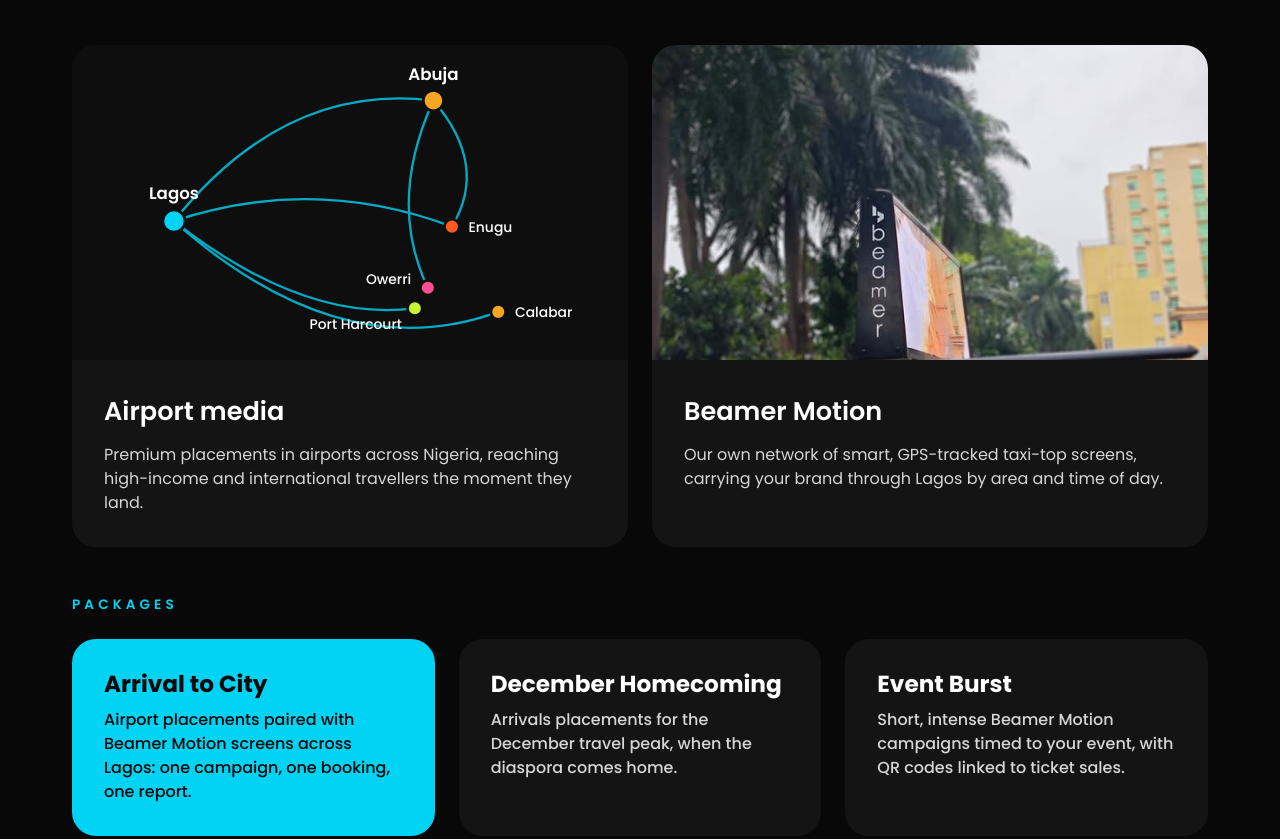
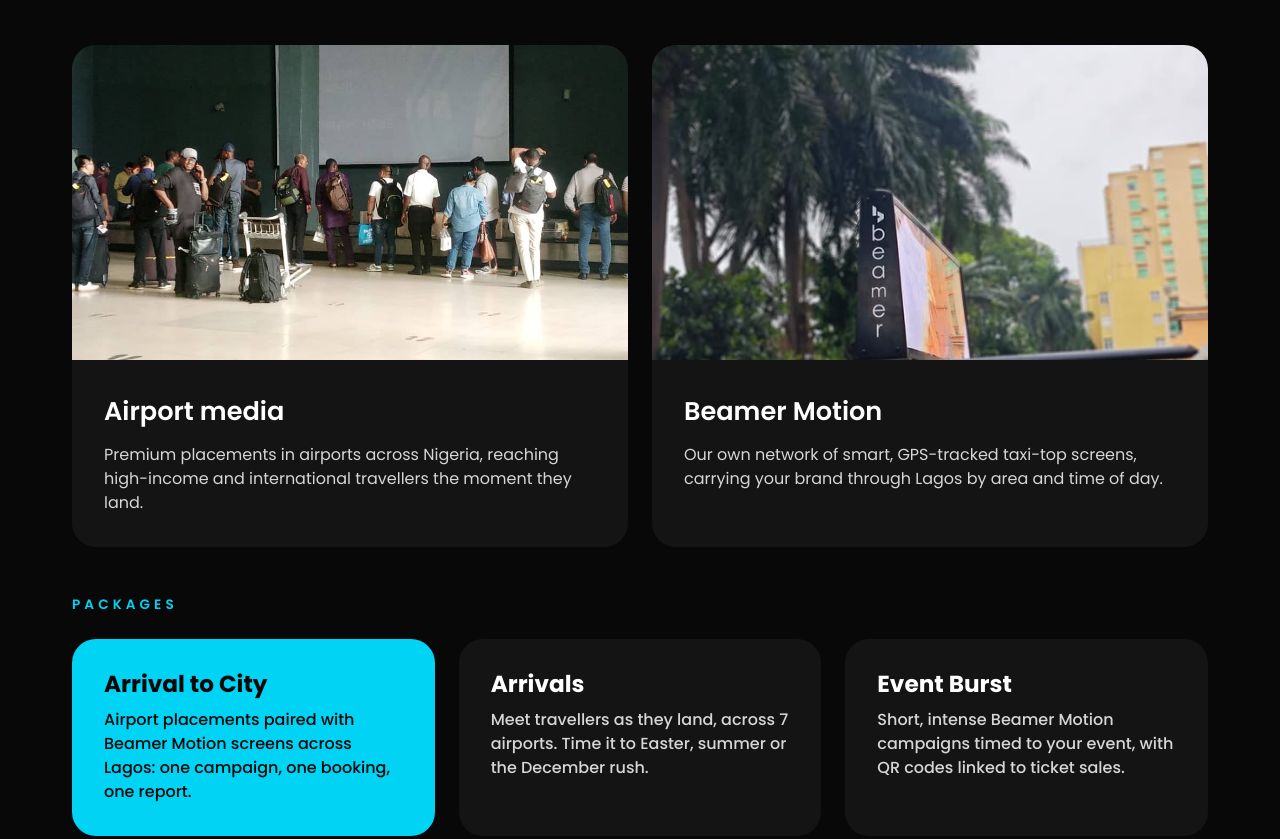
Before and after one commit to dapotej/beamer_landing, a plain HTML site: page index.html in a window 1280 px wide. Shown: the part 1768-2607 px from the top of the page. Drawn offline with Linux system fonts and the light colour scheme.

Commit message:
Use a real airport photo and make seasonal copy evergreen
- Airport media card: replace the stylised map with a photo of an
  arrivals hall with an ad placement above the baggage carousel
- Who it's for: brands card asks "Launching something big?" instead
  of "December coming?"
- Packages: "December Homecoming" becomes "Arrivals", timed to
  Easter, summer or December

Co-Authored-By: Claude Opus 5.5 <noreply@anthropic.com>
Claude-Session: https://claude.ai/code/session_013BnfmQfkSEztpQ3WLFQPeb

```diff
--- a/index.html
+++ b/index.html
@@ -112,19 +112,7 @@ section.wrap,section>.wrap{padding-top:3.5rem !important;padding-bottom:3.5rem !
 </div>
 <div style="display: grid; grid-template-columns: repeat(auto-fit, minmax(300px, 1fr)); gap: 1.5rem">
 <div style="box-sizing: border-box; background: #141414; border-radius: 1.5rem; overflow: hidden; display: flex; flex-direction: column">
-<svg role="img" aria-label="Stylised map of Nigerian airport cities linked by flight paths" viewBox="0 0 600 340" style="display: block; width: 100%; height: auto; font-family: 'Poppins', sans-serif">
-<rect width="600" height="340" fill="#0E0E0E"></rect>
-<g fill="none" stroke="#00D3F3" stroke-width="2.5" stroke-linecap="round" opacity="0.8">
-<path d="M110 190 Q230 40 390 60"></path><path d="M110 190 Q260 140 410 196"></path><path d="M110 190 Q250 300 370 284"></path><path d="M110 190 Q290 350 460 288"></path><path d="M390 60 Q450 130 410 196"></path><path d="M390 60 Q340 170 384 262"></path>
-</g>
-<g stroke="#0E0E0E" stroke-width="3">
-<circle cx="110" cy="190" r="12" fill="#00D3F3"></circle><circle cx="390" cy="60" r="11" fill="#F5A623"></circle><circle cx="370" cy="284" r="8" fill="#C6F432"></circle><circle cx="410" cy="196" r="8" fill="#FF5A1F"></circle><circle cx="384" cy="262" r="8" fill="#FF4D94"></circle><circle cx="460" cy="288" r="8" fill="#F5A623"></circle>
-</g>
-<g fill="#FFFFFF" font-size="18" font-weight="600">
-<text x="110" y="166" text-anchor="middle">Lagos</text><text x="390" y="38" text-anchor="middle">Abuja</text>
-<text x="428" y="202" font-size="15" font-weight="500">Enugu</text><text x="366" y="258" text-anchor="end" font-size="15" font-weight="500">Owerri</text><text x="356" y="306" text-anchor="end" font-size="15" font-weight="500">Port Harcourt</text><text x="478" y="294" font-size="15" font-weight="500">Calabar</text>
-</g>
-</svg>
+<img src="assets/airport-arrivals.jpg" alt="Travellers collecting luggage in a Nigerian airport arrivals hall, beneath a large advertising screen" style="display: block; width: 100%; height: auto; aspect-ratio: 600 / 340; object-fit: cover; object-position: center">
 <div style="box-sizing: border-box; padding: 2rem; display: flex; flex-direction: column; gap: 0.75rem">
 <h3 style="margin: 0; font-size: 1.6rem; font-weight: 600">Airport media</h3>
 <p style="margin: 0; color: #D6D6D6">Premium placements in airports across Nigeria, reaching high-income and international travellers the moment they land.</p>
@@ -142,7 +130,7 @@ section.wrap,section>.wrap{padding-top:3.5rem !important;padding-bottom:3.5rem !
 <div class="eyebrow" style="font-size: 0.85rem; font-weight: 600; letter-spacing: 0.3em; color: #00D3F3">PACKAGES</div>
 <div style="display: grid; grid-template-columns: repeat(auto-fit, minmax(260px, 1fr)); gap: 1.5rem">
 <div style="box-sizing: border-box; padding: 2rem; background: #00D3F3; color: #080808; border-radius: 1.5rem; display: flex; flex-direction: column; gap: 0.6rem"><h3 style="margin: 0; font-size: 1.45rem; font-weight: 700; line-height: 1.2">Arrival to City</h3><p style="margin: 0; color: #080808; font-weight: 500">Airport placements paired with Beamer Motion screens across Lagos: one campaign, one booking, one report.</p></div>
-<div style="box-sizing: border-box; padding: 2rem; background: #141414; color: #FFFFFF; border-radius: 1.5rem; display: flex; flex-direction: column; gap: 0.6rem"><h3 style="margin: 0; font-size: 1.45rem; font-weight: 700; line-height: 1.2">December Homecoming</h3><p style="margin: 0; color: #D6D6D6; font-weight: 500">Arrivals placements for the December travel peak, when the diaspora comes home.</p></div>
+<div style="box-sizing: border-box; padding: 2rem; background: #141414; color: #FFFFFF; border-radius: 1.5rem; display: flex; flex-direction: column; gap: 0.6rem"><h3 style="margin: 0; font-size: 1.45rem; font-weight: 700; line-height: 1.2">Arrivals</h3><p style="margin: 0; color: #D6D6D6; font-weight: 500">Meet travellers as they land, across 7 airports. Time it to Easter, summer or the December rush.</p></div>
 <div style="box-sizing: border-box; padding: 2rem; background: #141414; color: #FFFFFF; border-radius: 1.5rem; display: flex; flex-direction: column; gap: 0.6rem"><h3 style="margin: 0; font-size: 1.45rem; font-weight: 700; line-height: 1.2">Event Burst</h3><p style="margin: 0; color: #D6D6D6; font-weight: 500">Short, intense Beamer Motion campaigns timed to your event, with QR codes linked to ticket sales.</p></div>
 </div>
 <div><a href="#kit" style="display: inline-block; text-decoration: none; padding: 1rem 1.8rem; border: 2px solid #FFFFFF; border-radius: 999px; font-weight: 600">Ask about packages</a></div>
@@ -200,7 +188,7 @@ section.wrap,section>.wrap{padding-top:3.5rem !important;padding-bottom:3.5rem !
 <p style="margin: 0; font-size: 1.1rem; color: #3A3A3A">Find yourself below.</p>
 </div>
 <div style="display: grid; grid-template-columns: repeat(auto-fit, minmax(200px, 1fr)); gap: 1.25rem">
-<div style="box-sizing: border-box; padding: 2rem; background: #FFFFFF; border-radius: 1.5rem; display: flex; flex-direction: column; gap: 0.6rem"><div style="width: 2.5rem; height: 0.5rem; background: #00D3F3; border-radius: 999px"></div><div style="font-size: 0.8rem; font-weight: 600; letter-spacing: 0.15em; text-transform: uppercase; color: #5A5A5A">Brands</div><h3 style="margin: 0; font-size: 1.3rem; font-weight: 600; line-height: 1.25">December coming?</h3><p style="margin: 0; color: #3A3A3A">Arrivals and the city as one campaign, with a report your leadership will read.</p></div>
+<div style="box-sizing: border-box; padding: 2rem; background: #FFFFFF; border-radius: 1.5rem; display: flex; flex-direction: column; gap: 0.6rem"><div style="width: 2.5rem; height: 0.5rem; background: #00D3F3; border-radius: 999px"></div><div style="font-size: 0.8rem; font-weight: 600; letter-spacing: 0.15em; text-transform: uppercase; color: #5A5A5A">Brands</div><h3 style="margin: 0; font-size: 1.3rem; font-weight: 600; line-height: 1.25">Launching something big?</h3><p style="margin: 0; color: #3A3A3A">Arrivals and the city as one campaign, with a report your leadership will read.</p></div>
 <div style="box-sizing: border-box; padding: 2rem; background: #FFFFFF; border-radius: 1.5rem; display: flex; flex-direction: column; gap: 0.6rem"><div style="width: 2.5rem; height: 0.5rem; background: #FF5A1F; border-radius: 999px"></div><div style="font-size: 0.8rem; font-weight: 600; letter-spacing: 0.15em; text-transform: uppercase; color: #5A5A5A">Agencies</div><h3 style="margin: 0; font-size: 1.3rem; font-weight: 600; line-height: 1.25">Need it on the client's desk by Friday?</h3><p style="margin: 0; color: #3A3A3A">Fast quotes, a clear rate card, standard commission, and proof you can forward.</p></div>
 <div style="box-sizing: border-box; padding: 2rem; background: #FFFFFF; border-radius: 1.5rem; display: flex; flex-direction: column; gap: 0.6rem"><div style="width: 2.5rem; height: 0.5rem; background: #F5A623; border-radius: 999px"></div><div style="font-size: 0.8rem; font-weight: 600; letter-spacing: 0.15em; text-transform: uppercase; color: #5A5A5A">Property developers</div><h3 style="margin: 0; font-size: 1.3rem; font-weight: 600; line-height: 1.25">Selling homes to the diaspora?</h3><p style="margin: 0; color: #3A3A3A">Meet buyers at arrivals, and track enquiries with QR codes.</p></div>
 <div style="box-sizing: border-box; padding: 2rem; background: #FFFFFF; border-radius: 1.5rem; display: flex; flex-direction: column; gap: 0.6rem"><div style="width: 2.5rem; height: 0.5rem; background: #FF4D94; border-radius: 999px"></div><div style="font-size: 0.8rem; font-weight: 600; letter-spacing: 0.15em; text-transform: uppercase; color: #5A5A5A">Growth teams</div><h3 style="margin: 0; font-size: 1.3rem; font-weight: 600; line-height: 1.25">Want to see where it played?</h3><p style="margin: 0; color: #3A3A3A">Beamer Motion campaigns by area and time, with a GPS-stamped log of every play.</p></div>
```
Also changed, not shown: assets/airport-arrivals.jpg (added).
